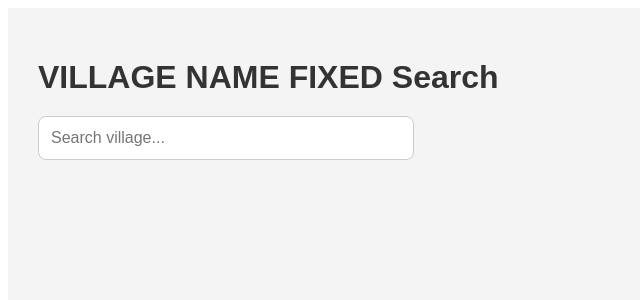
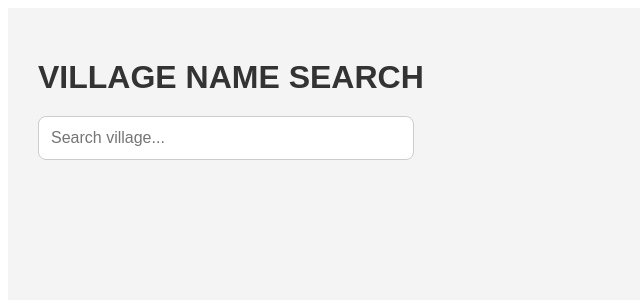
Before and after one commit to Thanusri-cd/capstone_project, a React app in the folder frontend/: page / in a window 1280 px wide. Shown: the top 300 px of the page, without its empty margins (0-640 px from the left). Built offline with nearby package versions, Linux system fonts and the light colour scheme; the HTML template or start-up script is replaced by a standard one.

Commit message:
Final changes

```diff
--- a/frontend/src/App.jsx
+++ b/frontend/src/App.jsx
@@ -50,7 +50,7 @@ function App() {
           marginBottom: "20px",
         }}
       >
-        VILLAGE NAME FIXED Search
+        VILLAGE NAME SEARCH
       </h1>
 
       <input
```
